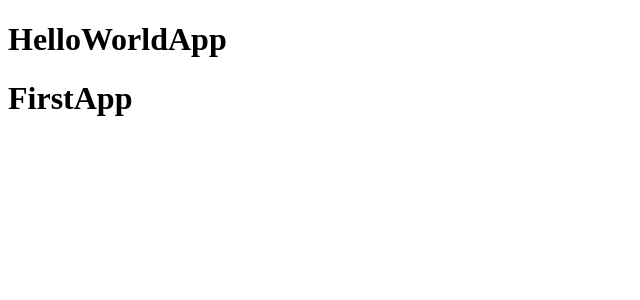
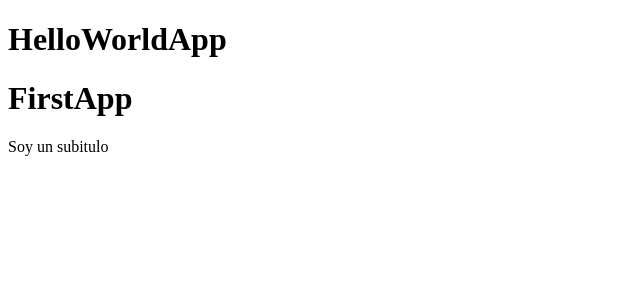
Before and after one commit to RabindraHarichand/Counter-App, a React (Vite) app: page / in a window 1280 px wide. Shown: the top 300 px of the page, without its empty margins (0-640 px from the left). Built offline with nearby package versions, Linux system fonts and the light colour scheme.

Commit message:
[Section 4]: Using Fragments in components

```diff
--- a/src/FirstApp.jsx
+++ b/src/FirstApp.jsx
@@ -1,6 +1,15 @@
-
+// import {Fragment} from 'react'
 export const FirstApp = () =>{
     return (
-        <h1>FirstApp</h1>
+        // <Fragment>
+        //     <h1>FirstApp</h1>
+        //     <p>Soy un subitulo</p>
+        // </Fragment>
+        //Fragment equivalent
+        <>
+            <h1>FirstApp</h1>
+            <p>Soy un subitulo</p>
+        </>
+
     )
 }
```
